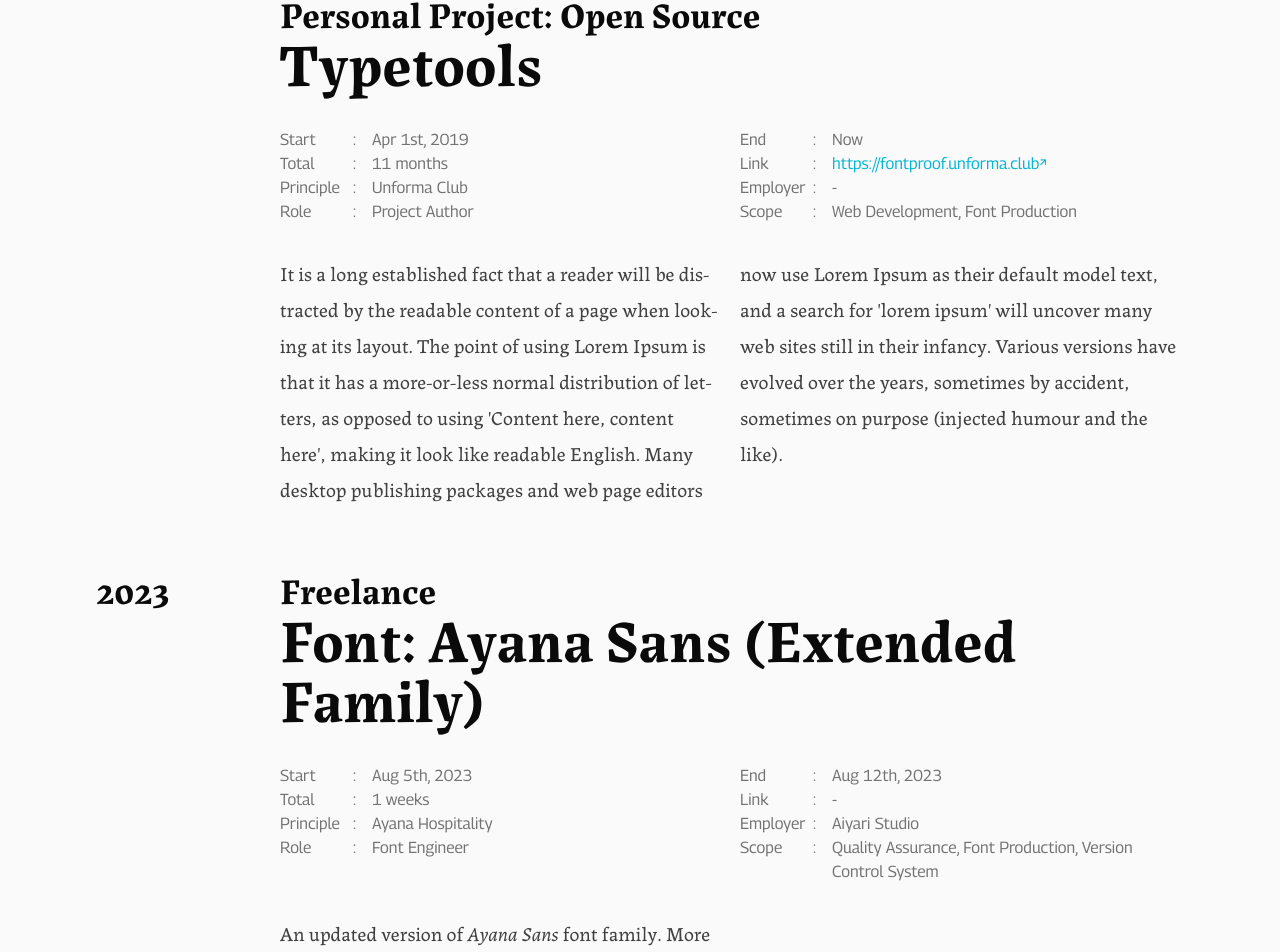
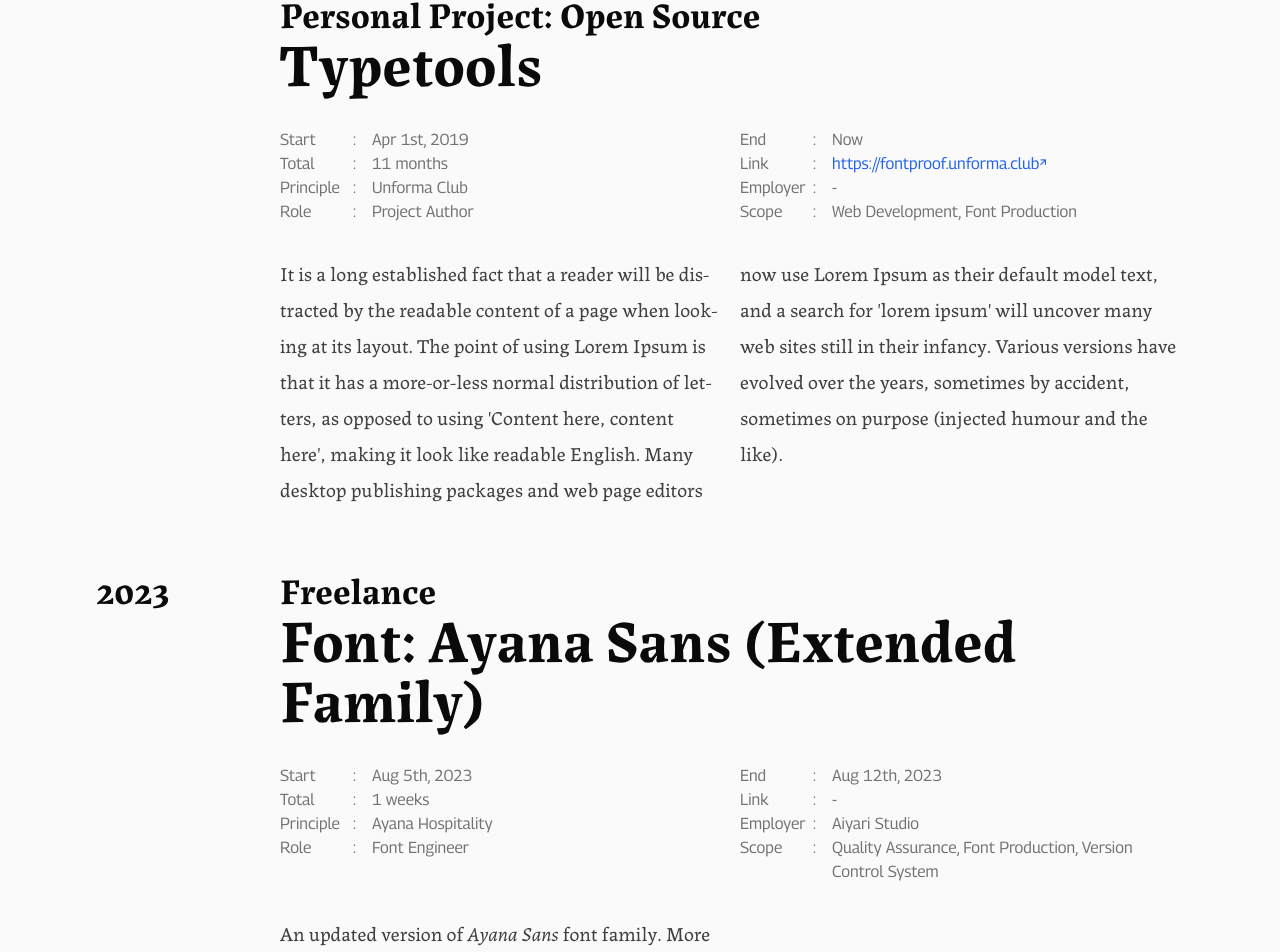
Before and after one commit to ottta/ottta, a Next.js app: page / in a window 1280 px wide. Shown: the part 2623-3575 px from the top of the page. Built offline with nearby package versions, Linux system fonts and the light colour scheme.

Commit message:
fix: Update styles

```diff
--- a/src/app/globals.css
+++ b/src/app/globals.css
@@ -12,7 +12,7 @@ body {
 }
 
 a[target="_blank"] {
-    @apply text-cyan-500;
+    @apply text-blue-600 dark:text-blue-400;
     @apply hover:underline;
     @apply after:font-sans;
     @apply after:content-["\2197"];
--- a/src/app/layout.tsx
+++ b/src/app/layout.tsx
@@ -3,6 +3,8 @@ import type { Metadata } from "next";
 import type { PropsWithChildren } from "react";
 import localFont from "next/font/local";
 import Provider from "@/app/Provider";
+
+const isProduction = process.env.NODE_ENV === "production";
 
 const sans = localFont({
     display: "swap",
@@ -39,9 +41,7 @@ const serif = localFont({
 });
 
 export const metadata: Metadata = {
-    metadataBase: new URL(
-        process.env.VERCEL_URL ? `https://${process.env.VERCEL_URL}` : "http://localhost:3000"
-    ),
+    metadataBase: new URL(isProduction ? `https://ottta.vercel.app` : "http://localhost:3000"),
     alternates: {
         canonical: "/"
     },
--- a/src/database/works.json
+++ b/src/database/works.json
@@ -11,7 +11,7 @@
             "start": "2009-01-01T00:00:00.000Z",
             "end": "2015-12-30T00:00:00.000Z"
         },
-        "description": "This was my first opportunity to work professionally, I work here while a sophomore in visual communication design. I do a lot of work such as editorial photography, motion graphics, and UI/UX. Enjoy all the work because I can directly apply the knowledge taught at university to the real world. During those works, I also responsible to maintain brand image for each company products with my partner and owner."
+        "description": "<p>This was my first opportunity to work professionally, I work here while a sophomore in visual communication design. I do a lot of work such as editorial photography, motion graphics, and UI/UX. Enjoy all the work because I can directly apply the knowledge taught at university to the real world. During those works, I also responsible to maintain brand image for each company products with my partner and owner.</p>"
     },
     {
         "project": "®Sch., Gummo Ltd., The White Label, Bureau Coffee & Dine",
@@ -25,7 +25,7 @@
             "start": "2012-03-01T00:00:00.000Z",
             "end": "2018-11-30T00:00:00.000Z"
         },
-        "description": "This was my first opportunity to work professionally, I work here while a sophomore in visual communication design. I do a lot of work such as editorial photography, motion graphics, and UI/UX. Enjoy all the work because I can directly apply the knowledge taught at university to the real world. During those works, I also responsible to maintain brand image for each company products with co-worker and owner."
+        "description": "<p>This was my first opportunity to work professionally, I work here while a sophomore in visual communication design. I do a lot of work such as editorial photography, motion graphics, and UI/UX. Enjoy all the work because I can directly apply the knowledge taught at university to the real world. During those works, I also responsible to maintain brand image for each company products with co-worker and owner.</p>"
     },
     {
         "project": "Kireina Phinisi",
@@ -39,7 +39,7 @@
             "start": "2016-04-01T00:00:00.000Z",
             "end": "2018-04-28T00:00:00.000Z"
         },
-        "description": "It is a long established fact that a reader will be distracted by the readable content of a page when looking at its layout. The point of using Lorem Ipsum is that it has a more-or-less normal distribution of letters, as opposed to using 'Content here, content here', making it look like readable English. Many desktop publishing packages and web page editors now use Lorem Ipsum as their default model text, and a search for 'lorem ipsum' will uncover many web sites still in their infancy. Various versions have evolved over the years, sometimes by accident, sometimes on purpose (injected humour and the like)."
+        "description": "<p>It is a long established fact that a reader will be distracted by the readable content of a page when looking at its layout. The point of using Lorem Ipsum is that it has a more-or-less normal distribution of letters, as opposed to using 'Content here, content here', making it look like readable English. Many desktop publishing packages and web page editors now use Lorem Ipsum as their default model text, and a search for 'lorem ipsum' will uncover many web sites still in their infancy. Various versions have evolved over the years, sometimes by accident, sometimes on purpose (injected humour and the like).</p>"
     },
     {
         "project": "Stuart Membery Home Collection",
@@ -53,7 +53,7 @@
             "start": "2019-01-08T00:00:00.000Z",
             "end": "2020-01-28T00:00:00.000Z"
         },
-        "description": "It is a long established fact that a reader will be distracted by the readable content of a page when looking at its layout. The point of using Lorem Ipsum is that it has a more-or-less normal distribution of letters, as opposed to using 'Content here, content here', making it look like readable English. Many desktop publishing packages and web page editors now use Lorem Ipsum as their default model text, and a search for 'lorem ipsum' will uncover many web sites still in their infancy. Various versions have evolved over the years, sometimes by accident, sometimes on purpose (injected humour and the like)."
+        "description": "<p>It is a long established fact that a reader will be distracted by the readable content of a page when looking at its layout. The point of using Lorem Ipsum is that it has a more-or-less normal distribution of letters, as opposed to using 'Content here, content here', making it look like readable English. Many desktop publishing packages and web page editors now use Lorem Ipsum as their default model text, and a search for 'lorem ipsum' will uncover many web sites still in their infancy. Various versions have evolved over the years, sometimes by accident, sometimes on purpose (injected humour and the like).</p>"
     },
     {
         "project": "Font: Sutasoma",
@@ -67,7 +67,7 @@
             "start": "2023-06-16T00:00:00.000Z",
             "end": "2023-09-16T00:00:00.000Z"
         },
-        "description": "<em>Sutasoma Font Family</em> was a side project to accomplished a brand new Indonesia Capital City identity called <strong>IKN / Ibu Kota Negara</strong>"
+        "description": "<p><em>Sutasoma Font Family</em> was a side project to accomplished a brand new Indonesia Capital City identity called <strong>IKN / Ibu Kota Negara</strong></p>"
     },
     {
         "project": "Font: Ayana Sans",
@@ -81,7 +81,7 @@
             "start": "2023-01-05T00:00:00.000Z",
             "end": "2023-02-05T00:00:00.000Z"
         },
-        "description": "It is a long established fact that a reader will be distracted by the readable content of a page when looking at its layout. The point of using Lorem Ipsum is that it has a more-or-less normal distribution of letters, as opposed to using 'Content here, content here', making it look like readable English. Many desktop publishing packages and web page editors now use Lorem Ipsum as their default model text, and a search for 'lorem ipsum' will uncover many web sites still in their infancy. Various versions have evolved over the years, sometimes by accident, sometimes on purpose (injected humour and the like)."
+        "description": "<p>It is a long established fact that a reader will be distracted by the readable content of a page when looking at its layout. The point of using Lorem Ipsum is that it has a more-or-less normal distribution of letters, as opposed to using 'Content here, content here', making it look like readable English. Many desktop publishing packages and web page editors now use Lorem Ipsum as their default model text, and a search for 'lorem ipsum' will uncover many web sites still in their infancy. Various versions have evolved over the years, sometimes by accident, sometimes on purpose (injected humour and the like).</p>"
     },
     {
         "project": "Tech & Anxiety",
@@ -95,7 +95,7 @@
             "start": "2023-06-25T00:00:00.000Z",
             "end": "2023-07-03T00:00:00.000Z"
         },
-        "description": "This was tight, intensive, and fun project. I chalenge myself for creating realtime application like <em>chatting app</em> to presenting interactive info graphics."
+        "description": "<p>This was tight, intensive, and fun project. I chalenge myself for creating realtime application like <em>chatting app</em> to presenting interactive info graphics.</p>"
     },
     {
         "project": "Font: Ayana Sans (Extended Family)",
@@ -109,7 +109,7 @@
             "start": "2023-08-05T00:00:00.000Z",
             "end": "2023-08-12T00:00:00.000Z"
         },
-        "description": "An updated version of <em>Ayana Sans</em> font family. More characters, more font style + variable font"
+        "description": "<p>An updated version of <em>Ayana Sans</em> font family. More characters, more font style + variable font</p>"
     },
     {
         "project": "Font: LS Sans",
@@ -123,7 +123,7 @@
             "start": "2023-07-08T00:00:00.000Z",
             "end": "2023-07-22T00:00:00.000Z"
         },
-        "description": "<strong><em>Luar Sekolah</em></strong> is an online learning platform in Indonesia. They were ordered a custom to Tegamitype Foundry, and I'm doing some font engineer things such a <em>Quality Assurance</em>, <em>Version Control System</em>, and making sure all fonts works on all common devices."
+        "description": "<p><strong><em>Luar Sekolah</em></strong> is an online learning platform in Indonesia. They were ordered a custom to Tegamitype Foundry, and I'm doing some font engineer things such a <em>Quality Assurance</em>, <em>Version Control System</em>, and making sure all fonts works on all common devices.</p>"
     },
     {
         "project": "Kilau Digital Flobamora",
@@ -137,7 +137,7 @@
             "start": "2020-07-08T00:00:00.000Z",
             "end": "2020-07-22T00:00:00.000Z"
         },
-        "description": "It is a long established fact that a reader will be distracted by the readable content of a page when looking at its layout. The point of using Lorem Ipsum is that it has a more-or-less normal distribution of letters, as opposed to using 'Content here, content here', making it look like readable English. Many desktop publishing packages and web page editors now use Lorem Ipsum as their default model text, and a search for 'lorem ipsum' will uncover many web sites still in their infancy. Various versions have evolved over the years, sometimes by accident, sometimes on purpose (injected humour and the like)."
+        "description": "<p>It is a long established fact that a reader will be distracted by the readable content of a page when looking at its layout. The point of using Lorem Ipsum is that it has a more-or-less normal distribution of letters, as opposed to using 'Content here, content here', making it look like readable English. Many desktop publishing packages and web page editors now use Lorem Ipsum as their default model text, and a search for 'lorem ipsum' will uncover many web sites still in their infancy. Various versions have evolved over the years, sometimes by accident, sometimes on purpose (injected humour and the like).</p>"
     },
     {
         "project": "Typetools",
@@ -151,7 +151,7 @@
             "start": "2019-04-01T00:00:00.000Z",
             "end": "now"
         },
-        "description": "It is a long established fact that a reader will be distracted by the readable content of a page when looking at its layout. The point of using Lorem Ipsum is that it has a more-or-less normal distribution of letters, as opposed to using 'Content here, content here', making it look like readable English. Many desktop publishing packages and web page editors now use Lorem Ipsum as their default model text, and a search for 'lorem ipsum' will uncover many web sites still in their infancy. Various versions have evolved over the years, sometimes by accident, sometimes on purpose (injected humour and the like)."
+        "description": "<p>It is a long established fact that a reader will be distracted by the readable content of a page when looking at its layout. The point of using Lorem Ipsum is that it has a more-or-less normal distribution of letters, as opposed to using 'Content here, content here', making it look like readable English. Many desktop publishing packages and web page editors now use Lorem Ipsum as their default model text, and a search for 'lorem ipsum' will uncover many web sites still in their infancy. Various versions have evolved over the years, sometimes by accident, sometimes on purpose (injected humour and the like).</p>"
     },
     {
         "project": "Web: Marsnev",
@@ -165,7 +165,7 @@
             "start": "2020-08-01T00:00:00.000Z",
             "end": "now"
         },
-        "description": "It is a long established fact that a reader will be distracted by the readable content of a page when looking at its layout. The point of using Lorem Ipsum is that it has a more-or-less normal distribution of letters, as opposed to using 'Content here, content here', making it look like readable English. Many desktop publishing packages and web page editors now use Lorem Ipsum as their default model text, and a search for 'lorem ipsum' will uncover many web sites still in their infancy. Various versions have evolved over the years, sometimes by accident, sometimes on purpose (injected humour and the like)."
+        "description": "<p>It is a long established fact that a reader will be distracted by the readable content of a page when looking at its layout. The point of using Lorem Ipsum is that it has a more-or-less normal distribution of letters, as opposed to using 'Content here, content here', making it look like readable English. Many desktop publishing packages and web page editors now use Lorem Ipsum as their default model text, and a search for 'lorem ipsum' will uncover many web sites still in their infancy. Various versions have evolved over the years, sometimes by accident, sometimes on purpose (injected humour and the like).</p>"
     },
     {
         "project": "***** *********",
@@ -179,7 +179,7 @@
             "start": "2021-01-01T00:00:00.000Z",
             "end": "2022-12-30T00:00:00.000Z"
         },
-        "description": "The fail business project"
+        "description": "<p>The fail business project</p>"
     },
     {
         "project": "Convert Textured",
@@ -193,7 +193,7 @@
             "start": "2022-06-01T00:00:00.000Z",
             "end": "2022-12-30T00:00:00.000Z"
         },
-        "description": "The fail business project"
+        "description": "<p>The fail business project</p>"
     },
     {
         "project": "Lecturing: Type Design Club 2023",
@@ -207,7 +207,7 @@
             "start": "2023-06-03T00:00:00.000Z",
             "end": "2023-09-09T00:00:00.000Z"
         },
-        "description": "Type Design Club is a learning space created by Tegamitype Foundry and The Public Case which is aimed at introducing the discipline of letter design in Indonesia. Since 2022, they have been holding 2 class programs, namely Latin and Javanese classes. Apart from sharing knowledge, they hope that the Type Design Club can also be a place to develop the interest and spirit of collaboration in the typography community in Indonesia."
+        "description": "<p>Type Design Club is a learning space created by Tegamitype Foundry and The Public Case which is aimed at introducing the discipline of letter design in Indonesia. Since 2022, they have been holding 2 class programs, namely Latin and Javanese classes. Apart from sharing knowledge, they hope that the Type Design Club can also be a place to develop the interest and spirit of collaboration in the typography community in Indonesia.</p>"
     },
     {
         "project": "Astra Life",
@@ -221,7 +221,7 @@
             "start": "2017-03-05T00:00:00.000Z",
             "end": "2017-03-28T00:00:00.000Z"
         },
-        "description": "Type Design Club is a learning space created by Tegamitype Foundry and The Public Case which is aimed at introducing the discipline of letter design in Indonesia. Since 2022, they have been holding 2 class programs, namely Latin and Javanese classes. Apart from sharing knowledge, they hope that the Type Design Club can also be a place to develop the interest and spirit of collaboration in the typography community in Indonesia."
+        "description": "<p>Type Design Club is a learning space created by Tegamitype Foundry and The Public Case which is aimed at introducing the discipline of letter design in Indonesia. Since 2022, they have been holding 2 class programs, namely Latin and Javanese classes. Apart from sharing knowledge, they hope that the Type Design Club can also be a place to develop the interest and spirit of collaboration in the typography community in Indonesia.</p>"
     },
     {
         "project": "HRIN Interior Global Meeting, Tochigi, Japan",
@@ -235,7 +235,7 @@
             "start": "2018-04-12T00:00:00.000Z",
             "end": "2018-05-01T00:00:00.000Z"
         },
-        "description": "Type Design Club is a learning space created by Tegamitype Foundry and The Public Case which is aimed at introducing the discipline of letter design in Indonesia. Since 2022, they have been holding 2 class programs, namely Latin and Javanese classes. Apart from sharing knowledge, they hope that the Type Design Club can also be a place to develop the interest and spirit of collaboration in the typography community in Indonesia."
+        "description": "<p>Type Design Club is a learning space created by Tegamitype Foundry and The Public Case which is aimed at introducing the discipline of letter design in Indonesia. Since 2022, they have been holding 2 class programs, namely Latin and Javanese classes. Apart from sharing knowledge, they hope that the Type Design Club can also be a place to develop the interest and spirit of collaboration in the typography community in Indonesia.</p>"
     },
     {
         "project": "Web: Nouv Studio",
@@ -249,7 +249,7 @@
             "start": "2022-06-02T00:00:00.000Z",
             "end": "now"
         },
-        "description": "Type Design Club is a learning space created by Tegamitype Foundry and The Public Case which is aimed at introducing the discipline of letter design in Indonesia. Since 2022, they have been holding 2 class programs, namely Latin and Javanese classes. Apart from sharing knowledge, they hope that the Type Design Club can also be a place to develop the interest and spirit of collaboration in the typography community in Indonesia."
+        "description": "<p>Type Design Club is a learning space created by Tegamitype Foundry and The Public Case which is aimed at introducing the discipline of letter design in Indonesia. Since 2022, they have been holding 2 class programs, namely Latin and Javanese classes. Apart from sharing knowledge, they hope that the Type Design Club can also be a place to develop the interest and spirit of collaboration in the typography community in Indonesia.</p>"
     },
     {
         "project": "Truetype Supply",
@@ -263,6 +263,6 @@
             "start": "2022-10-24T00:00:00.000Z",
             "end": "now"
         },
-        "description": "I have seen problems with independent type designers/foundries publishing their products on the internet. They find it difficult to represent their products (fonts) in an appropriate way, such as presenting in detail what they font can do. If they only have a few fonts, it is easy to represent some details in the fonts manually, but it will be another problem if they have large amount of fonts. <br/><br class='lg:hidden' /> Therefore, I created <em>software as a service</em> that will do all the job automatically and significantly reduce their work time. <strong>Truetype Supply</strong> provides services for <em>e-commerce fonts</em>, <em>product case studies</em>, <em>automatic parse an opentype data</em>, and as a problem solver specific to <em>font publishing</em>. And last but not least, we strictly respect an <a href='https://learn.microsoft.com/en-us/typography/opentype/spec/' target='_blank' rel='nofollow noopener noreferrer'>Opentype Specifications</a>."
+        "description": "<p>I have seen problems with independent type designers / foundries publishing their products on the internet. They find it difficult to represent their products (fonts) in an appropriate way, such as presenting in detail what they font can do. If they only have a few fonts, it is easy to represent some details in the fonts manually, but it will be another problem if they have large amount of fonts.</p><p>Therefore, I created <em>software as a service</em> that will do all the job automatically and significantly reduce their work time. <strong>Truetype Supply</strong> provides services for <em>e-commerce fonts</em>, <em>product case studies</em>, <em>automatic parse an opentype data</em>, and as a problem solver specific to <em>font publishing</em>. And last but not least, we strictly respect an <a href='https://learn.microsoft.com/en-us/typography/opentype/spec/' target='_blank' rel='nofollow noopener noreferrer'>Opentype Specifications</a>.</p>"
     }
 ]
```
Also changed, not shown: public/fonts/Labrada-Italic[wght].woff2, public/fonts/Labrada[wght].woff2.
